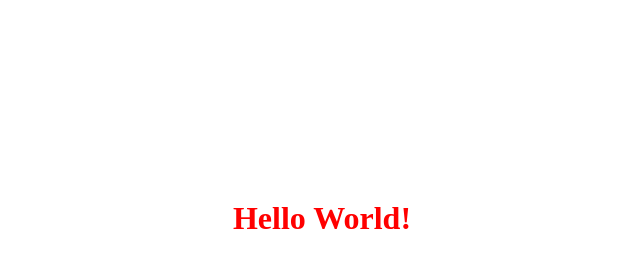
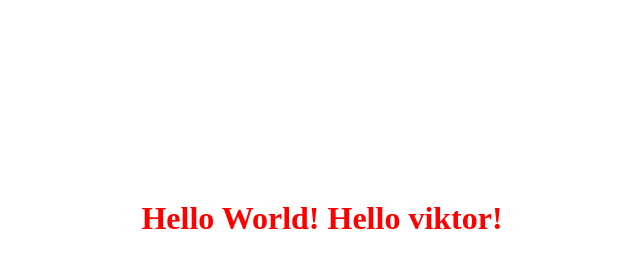
Before and after one commit to vblock818/100Days, a plain HTML site: page index.html in a window 1280 px wide. Shown: the whole page, without its empty margins (318-958 px from the left). Drawn offline with Linux system fonts and the light colour scheme.

Commit message:
Hello Vikror!

```diff
--- a/index.html
+++ b/index.html
@@ -5,5 +5,5 @@
     color: red;
     "
     >
-Hello World!
+Hello World! Hello viktor!
 </h1>
```
